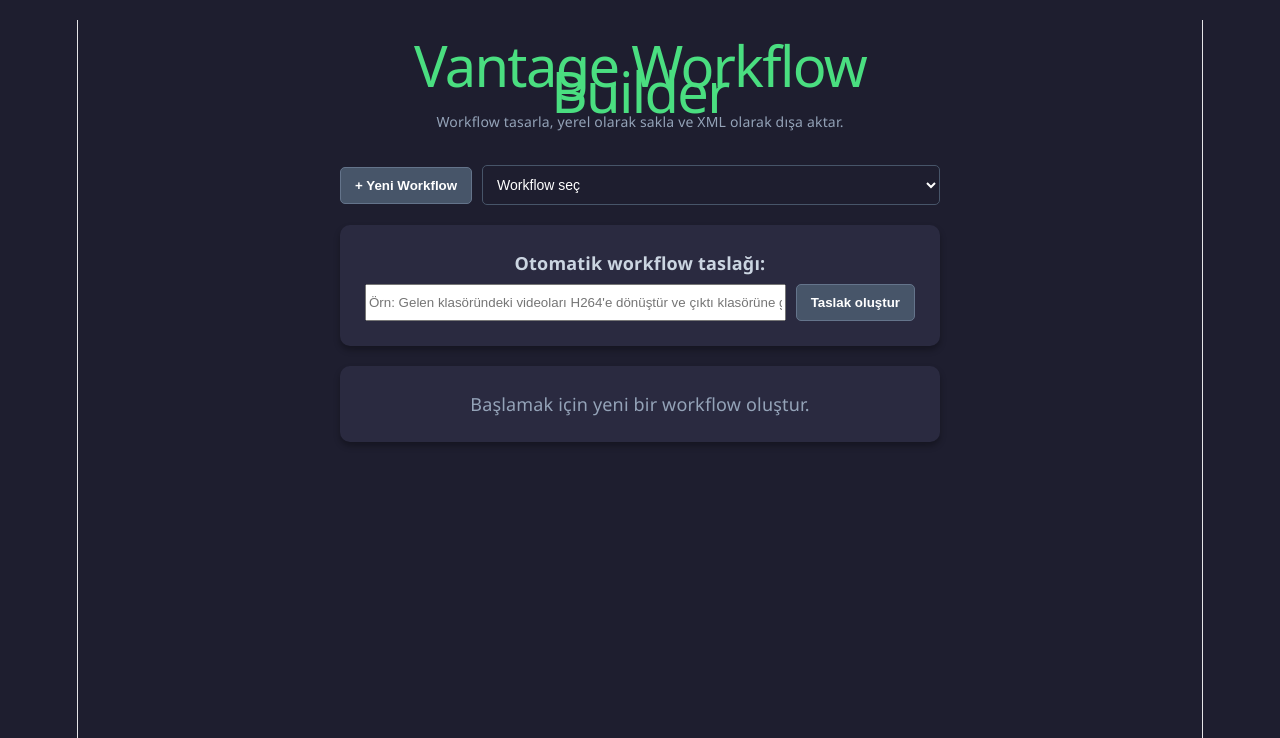
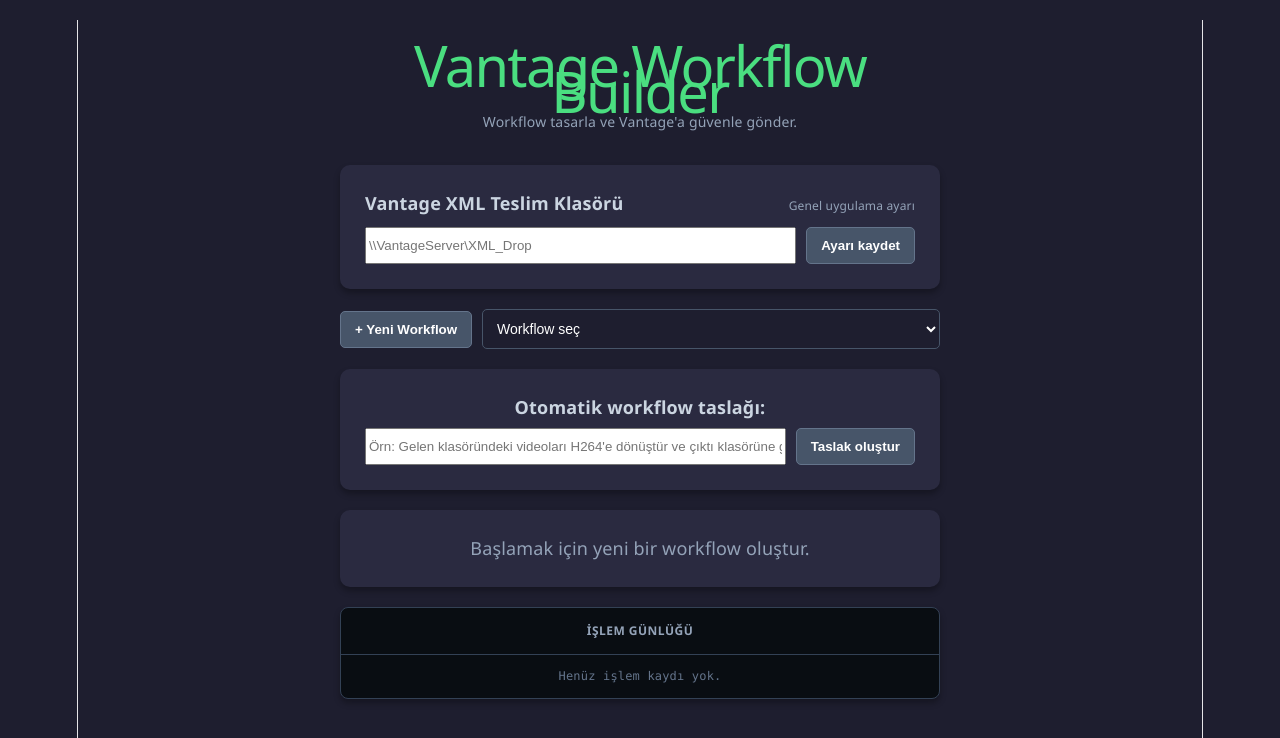
Before and after one commit to Ataberk-koc/vantage-workflow, a Vue app: page / in a window 1280 px wide. Shown: the top 738 px of the page. Built offline with nearby package versions, Linux system fonts and the light colour scheme.

Commit message:
Add Vantage submission settings and logging

```diff
--- a/preload.cjs
+++ b/preload.cjs
@@ -6,5 +6,7 @@
   saveWorkflow: (workflow) => ipcRenderer.invoke('save-workflow', workflow),
   deleteWorkflow: (workflowId) => ipcRenderer.invoke('delete-workflow', workflowId),
   generateWorkflow: (description) => ipcRenderer.invoke('generate-workflow', description),
-  validatePaths: (workflow) => ipcRenderer.invoke('validate-paths', workflow)
+  validatePaths: (workflow) => ipcRenderer.invoke('validate-paths', workflow),
+  getSettings: () => ipcRenderer.invoke('get-settings'),
+  saveSettings: (settings) => ipcRenderer.invoke('save-settings', settings)
 });
--- a/src/App.vue
+++ b/src/App.vue
@@ -2,7 +2,18 @@
   <div class="app-container">
     <div class="header">
       <h1>Vantage Workflow Builder</h1>
-      <p>Workflow tasarla, yerel olarak sakla ve XML olarak dışa aktar.</p>
+      <p>Workflow tasarla ve Vantage'a güvenle gönder.</p>
+    </div>
+
+    <div class="form-card settings-card">
+      <div class="setting-heading">
+        <label for="delivery-folder">Vantage XML Teslim Klasörü</label>
+        <span>Genel uygulama ayarı</span>
+      </div>
+      <div class="setting-row">
+        <input id="delivery-folder" v-model="settings.vantageDeliveryFolder" type="text" placeholder="\\VantageServer\XML_Drop" />
+        <button class="secondary-btn" @click="persistSettings" :disabled="isLoading">Ayarı kaydet</button>
+      </div>
     </div>
 
     <div class="toolbar">
@@ -78,7 +89,7 @@
       <div class="button-row">
         <button class="secondary-btn" @click="addAction">+ Action ekle</button>
         <button class="submit-btn" @click="saveWorkflow" :disabled="isLoading">Kaydet</button>
-        <button class="submit-btn" @click="generateWorkflow" :disabled="isLoading">XML oluştur</button>
+        <button class="submit-btn" @click="generateWorkflow" :disabled="isLoading">Vantage'a Gönder</button>
         <button class="danger-btn" @click="deleteWorkflow">Sil</button>
       </div>
     </div>
@@ -90,6 +101,16 @@
     <div v-if="message" :class="['alert', isSuccess ? 'alert-success' : 'alert-danger']">
       {{ message }}
     </div>
+
+    <section class="log-panel" aria-label="İşlem günlüğü">
+      <div class="log-header">İşlem Günlüğü</div>
+      <div class="log-content">
+        <div v-if="logs.length === 0" class="log-empty">Henüz işlem kaydı yok.</div>
+        <div v-for="entry in logs" :key="entry.id" :class="['log-line', `log-${entry.level}`]">
+          [{{ entry.time }}] {{ entry.message }}
+        </div>
+      </div>
+    </section>
   </div>
 </template>
 
@@ -105,6 +126,19 @@
 const message = ref('');
 const isSuccess = ref(false);
 const workflowPrompt = ref('');
+const settings = ref({ vantageDeliveryFolder: '' });
+const logs = ref([]);
+
+const addLog = (message, level = 'info') => {
+  const now = new Date();
+  logs.value.push({
+    id: `${now.getTime()}-${Math.random()}`,
+    time: now.toLocaleTimeString('tr-TR', { hour12: false }),
+    message,
+    level
+  });
+  if (logs.value.length > 200) logs.value.shift();
+};
 
 const createAction = () => ({
   id: crypto.randomUUID(),
@@ -172,9 +206,29 @@
     workflows.value = workflows.value.map((workflow) => workflow.id === result.workflow.id ? result.workflow : workflow);
     message.value = 'Workflow yerel olarak kaydedildi.';
     isSuccess.value = true;
+    addLog(`Workflow '${result.workflow.name}' yerel olarak kaydedildi.`, 'success');
   } catch (error) {
     message.value = error.message;
     isSuccess.value = false;
+    addLog(`Workflow kaydedilemedi: ${error.message}`, 'error');
+  }
+};
+
+const persistSettings = async () => {
+  try {
+    ensureElectron();
+    const result = await window.electronAPI.saveSettings(JSON.parse(JSON.stringify(settings.value)));
+    if (!result.success) throw new Error(result.error);
+    settings.value = result.settings;
+    message.value = 'Vantage teslim klasörü ayarı kaydedildi.';
+    isSuccess.value = true;
+    addLog(`Vantage teslim klasörü ayarlandı: ${result.settings.vantageDeliveryFolder}`, 'success');
+    return true;
+  } catch (error) {
+    message.value = error.message;
+    isSuccess.value = false;
+    addLog(`Ayar kaydedilemedi: ${error.message}`, 'error');
+    return false;
   }
 };
 
@@ -196,9 +250,11 @@
     selectedWorkflowId.value = result.workflow.id;
     message.value = 'Workflow taslağı oluşturuldu. Klasör yollarını kontrol edip kaydedin.';
     isSuccess.value = true;
+    addLog(`Workflow taslağı oluşturuldu: '${result.workflow.name}'.`, 'info');
   } catch (error) {
     message.value = error.message;
     isSuccess.value = false;
+    addLog(`Taslak oluşturulamadı: ${error.message}`, 'error');
   } finally {
     isLoading.value = false;
   }
@@ -216,12 +272,22 @@
 
   try {
     ensureElectron();
+    if (!settings.value.vantageDeliveryFolder.trim()) {
+      throw new Error('Önce Vantage XML Teslim Klasörünü ayarlayın.');
+    }
+
+    if (!await persistSettings()) return;
     const pathValidation = await validatePaths();
     if (!pathValidation.success) throw new Error(pathValidation.error);
+
+    if (!pathValidation.valid) {
+      addLog('Klasör doğrulama uyarısı: bir veya daha fazla workflow yolu bulunamadı.', 'warning');
+    }
 
     if (!pathValidation.valid && !confirmMissingPaths(pathValidation.missing)) {
       message.value = 'XML oluşturma iptal edildi.';
       isSuccess.value = false;
+      addLog(`Workflow '${currentWorkflow.value.name}' gönderilmekten vazgeçildi.`, 'warning');
       return;
     }
 
@@ -232,14 +298,19 @@
 
     if (result.success) {
       isSuccess.value = true;
-      message.value = `Başarılı! XML dosyası masaüstüne kaydedildi: ${result.path}`;
+      message.value = `Başarılı! XML Vantage'a gönderildi: ${result.path}`;
+      addLog(`Workflow '${currentWorkflow.value.name}' başarıyla sunucuya iletildi.`, 'success');
     } else {
       isSuccess.value = false;
-      message.value = 'Hata oluştu: ' + result.error;
+      message.value = result.error;
+      addLog(result.code === 'DELIVERY_UNAVAILABLE'
+        ? 'Sunucuya bağlanılamadı. XML gönderimi durduruldu.'
+        : `Gönderim hatası: ${result.error}`, 'error');
     }
   } catch (error) {
     isSuccess.value = false;
     message.value = `İşlem başarısız: ${error.message || error}`;
+    addLog(`Gönderim hatası: ${error.message || error}`, 'error');
     console.error(error);
   } finally {
     isLoading.value = false;
@@ -258,9 +329,11 @@
     selectedWorkflowId.value = '';
     message.value = 'Workflow silindi.';
     isSuccess.value = true;
+    addLog('Workflow silindi.', 'info');
   } catch (error) {
     message.value = error.message;
     isSuccess.value = false;
+    addLog(`Workflow silinemedi: ${error.message}`, 'error');
   }
 };
 
@@ -270,7 +343,14 @@
   if (result.success) workflows.value = result.workflows;
 };
 
+const loadSettings = async () => {
+  if (!window.electronAPI) return;
+  const result = await window.electronAPI.getSettings();
+  if (result.success) settings.value = result.settings;
+};
+
 loadWorkflows();
+loadSettings();
 </script>
 
 <style>
@@ -481,4 +561,81 @@
   color: #f87171;
   border: 1px solid #f87171;
 }
+.settings-card {
+  margin-bottom: 20px;
+}
+.setting-heading {
+  display: flex;
+  justify-content: space-between;
+  gap: 12px;
+  align-items: baseline;
+  margin-bottom: 8px;
+}
+.setting-heading label {
+  color: #cbd5e1;
+  font-weight: bold;
+}
+.setting-heading span {
+  color: #94a3b8;
+  font-size: 12px;
+}
+.setting-row {
+  display: flex;
+  gap: 10px;
+}
+.setting-row input {
+  flex: 1;
+  min-width: 0;
+}
+.log-panel {
+  margin-top: 20px;
+  overflow: hidden;
+  border: 1px solid #334155;
+  border-radius: 8px;
+  background: #090d12;
+  box-shadow: 0 4px 6px rgba(0, 0, 0, 0.3);
+}
+.log-header {
+  padding: 10px 14px;
+  border-bottom: 1px solid #334155;
+  color: #94a3b8;
+  font-size: 12px;
+  font-weight: bold;
+  letter-spacing: 0.04em;
+  text-transform: uppercase;
+}
+.log-content {
+  max-height: 180px;
+  overflow-y: auto;
+  padding: 12px 14px;
+  color: #cbd5e1;
+  font-family: Consolas, 'Courier New', monospace;
+  font-size: 12px;
+  line-height: 1.6;
+}
+.log-line {
+  white-space: pre-wrap;
+}
+.log-success {
+  color: #4ade80;
+}
+.log-warning {
+  color: #facc15;
+}
+.log-error {
+  color: #f87171;
+}
+.log-empty {
+  color: #64748b;
+}
+@media (max-width: 620px) {
+  .setting-row {
+    flex-direction: column;
+  }
+  .setting-heading {
+    align-items: flex-start;
+    flex-direction: column;
+    gap: 4px;
+  }
+}
 </style>
```
Also changed, not shown: main.cjs (+52 -3 lines).
